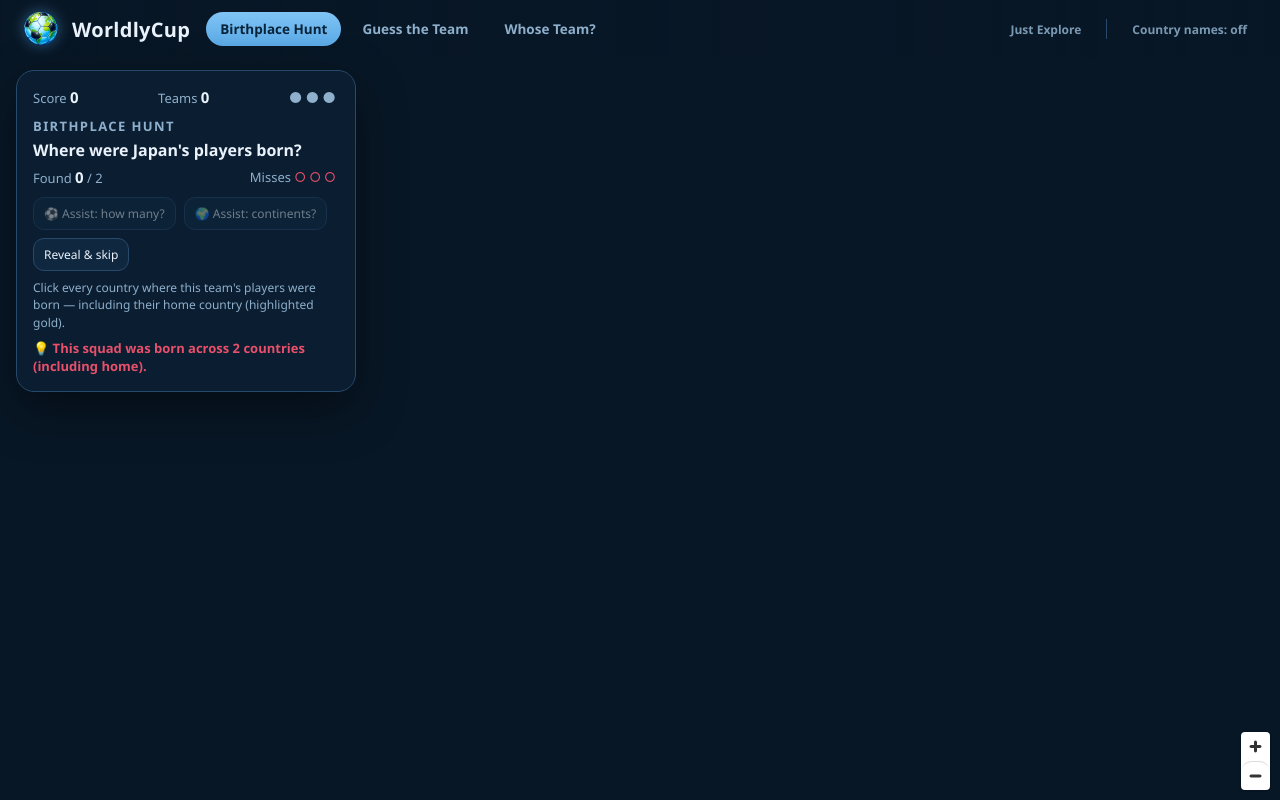
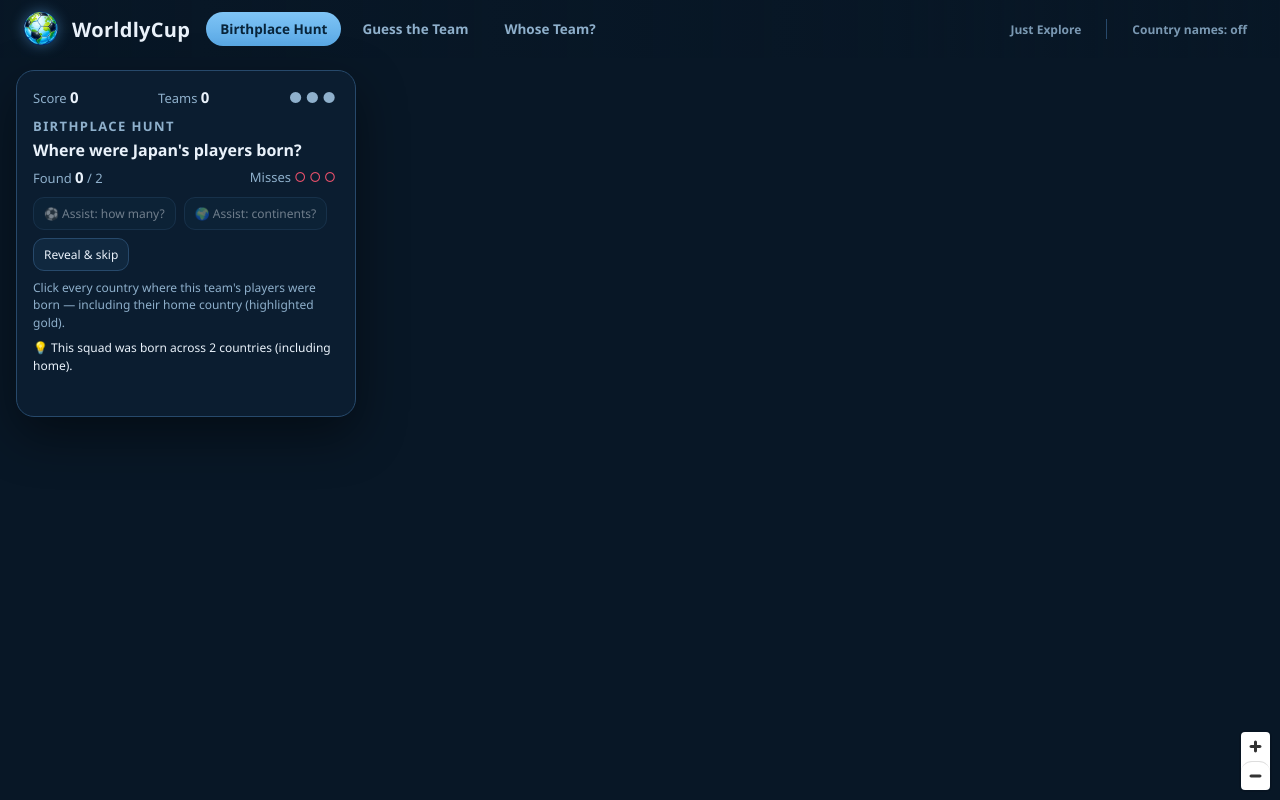
Before and after one commit to bntcurtis/worldly-cup, a plain HTML site: page index.html in a window 1280 px wide. Both pictures are taken after a click on the button "⚽ Assist: how many?". Drawn offline with nearby package versions, Linux system fonts and the light colour scheme; animation ran at ten frames a second.

Commit message:
Add files via upload

```diff
--- a/index.html
+++ b/index.html
@@ -210,11 +210,12 @@
   </div>
   <div class="row">
     <button class="ghost tiny" id="fhint">⚽ Assist: how many?</button>
-    <button class="ghost tiny" id="fhint2" title="Unlocks when you're down to your last substitution">🌍 Assist: continents?</button>
+    <button class="ghost tiny" id="fhint2" title="Unlocks once you've missed twice this round">🌍 Assist: continents?</button>
     <button class="ghost tiny" id="fskip">Reveal &amp; skip</button>
     <button class="primary" id="fnext" style="display:none">Next team ▶</button>
   </div>
   <div class="hint" id="fhintTxt">Click every country where this team's players were born — including their home country (highlighted gold).</div>
+  <div class="hint" id="fassist" style="display:none;color:var(--ink)"></div>
   <div class="flash" id="fflash"></div>
   <div class="result" id="fresult"></div>
 </div>
@@ -626,13 +627,24 @@ function foreignContinents(){
   fround.answer.forEach(iso=>{ if(iso!==home){ const f=FEAT_BY_ISO[iso]; if(f&&f.properties.CONTINENT) conts.add(f.properties.CONTINENT); } });
   return [...conts].sort();
 }
+// assist messages are sticky for the rest of the round — shown in their own box, not the
+// transient click-feedback flash, and stack if the player uses both assists
+function addAssistMsg(msg){
+  fround.assistMsgs.push(msg);
+  const el=document.getElementById('fassist');
+  el.innerHTML=fround.assistMsgs.join('<br>');
+  el.style.display='block';
+}
+function updateAssist2(){
+  document.getElementById('fhint2').disabled = !fround||fround.done||fround.hinted2||fround.strikes<2;
+}
 
 function newFindRound(){
   let team,guard=0;
   do{ team=DATA.teams[Math.floor(Math.random()*DATA.teams.length)]; guard++; } while(fused.has(team.name)&&guard<200);
   fused.add(team.name); if(fused.size>=DATA.teams.length) fused.clear();
   const answer = new Set(Object.values(team.birth_iso3));
-  fround={ team, answer, found:new Set(), strikes:0, done:false, hinted:false, hinted2:false, wrong:new Set() };
+  fround={ team, answer, found:new Set(), strikes:0, done:false, hinted:false, hinted2:false, wrong:new Set(), assistMsgs:[] };
   clearHi(); clearMarkers();
   setHi(team.iso3,'home');
   MAP.flyTo({center:[-25,25],zoom:1.05,duration:700});
@@ -641,12 +653,12 @@ function newFindRound(){
   document.getElementById('ftotal').textContent='';
   document.getElementById('fstrikes').textContent='○○○';
   document.getElementById('fflash').textContent='';
+  document.getElementById('fassist').style.display='none'; document.getElementById('fassist').innerHTML='';
   document.getElementById('fresult').style.display='none';
   document.getElementById('fnext').style.display='none'; document.getElementById('fnext').textContent='Next team ▶';
   document.getElementById('fhint').disabled=false;
-  // the continents assist only unlocks when you're down to your last substitution
-  document.getElementById('fhint2').disabled = flives!==1;
   document.getElementById('fhint2').style.display='';
+  updateAssist2();   // continents assist unlocks once you've missed twice THIS round (starts locked)
   document.getElementById('fskip').style.display='';
   document.getElementById('fhintTxt').style.display='block';
   updateFLives();
@@ -675,24 +687,25 @@ function onFindGuess(iso){
     fround.strikes++;
     document.getElementById('fstrikes').textContent='●'.repeat(fround.strikes)+'○'.repeat(3-fround.strikes);
     setHi(iso,'wrong');                                   // stays red for the rest of the round
+    updateAssist2();
     const left=3-fround.strikes;
     document.getElementById('fflash').textContent = left>0 ? `❌ No player born there. ${left} ${left===1?'miss':'misses'} left.` : '';
     if(fround.strikes>=3) endFindRound(false,'strikeout');
   }
 }
 
-function findHint(){ if(!fround||fround.done) return;
+function findHint(){ if(!fround||fround.done||fround.hinted) return;
   fround.hinted=true; const n=fround.answer.size;
   document.getElementById('ftotal').textContent=' / '+n;
-  document.getElementById('fflash').textContent=`💡 This squad was born across ${n} ${n===1?'country':'countries'} (including home).`;
+  addAssistMsg(`💡 This squad was born across ${n} ${n===1?'country':'countries'} (including home).`);
   document.getElementById('fhint').disabled=true; }
 
-function findHint2(){ if(!fround||fround.done||flives!==1||fround.hinted2) return;
-  fround.hinted2=true; document.getElementById('fhint2').disabled=true;
+function findHint2(){ if(!fround||fround.done||fround.strikes<2||fround.hinted2) return;
+  fround.hinted2=true; updateAssist2();
   const conts=foreignContinents();
-  document.getElementById('fflash').textContent = conts.length
+  addAssistMsg(conts.length
     ? `🌍 Players born abroad come from: ${conts.join(', ')}.`
-    : `🌍 Every player was born at home — no foreign continents.`; }
+    : `🌍 Every player was born at home — no foreign continents.`); }
 
 function endFindRound(win, reason){
   fround.done=true;
```
